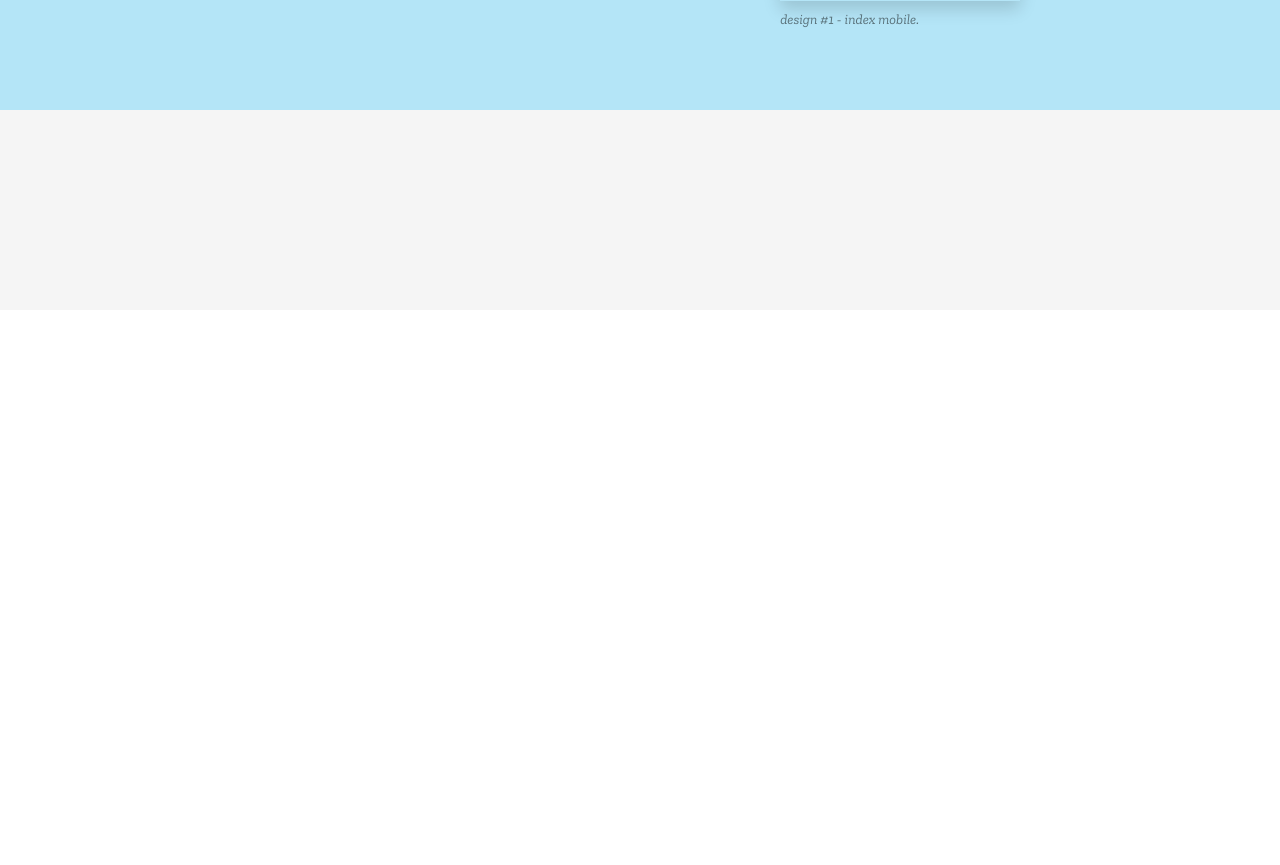
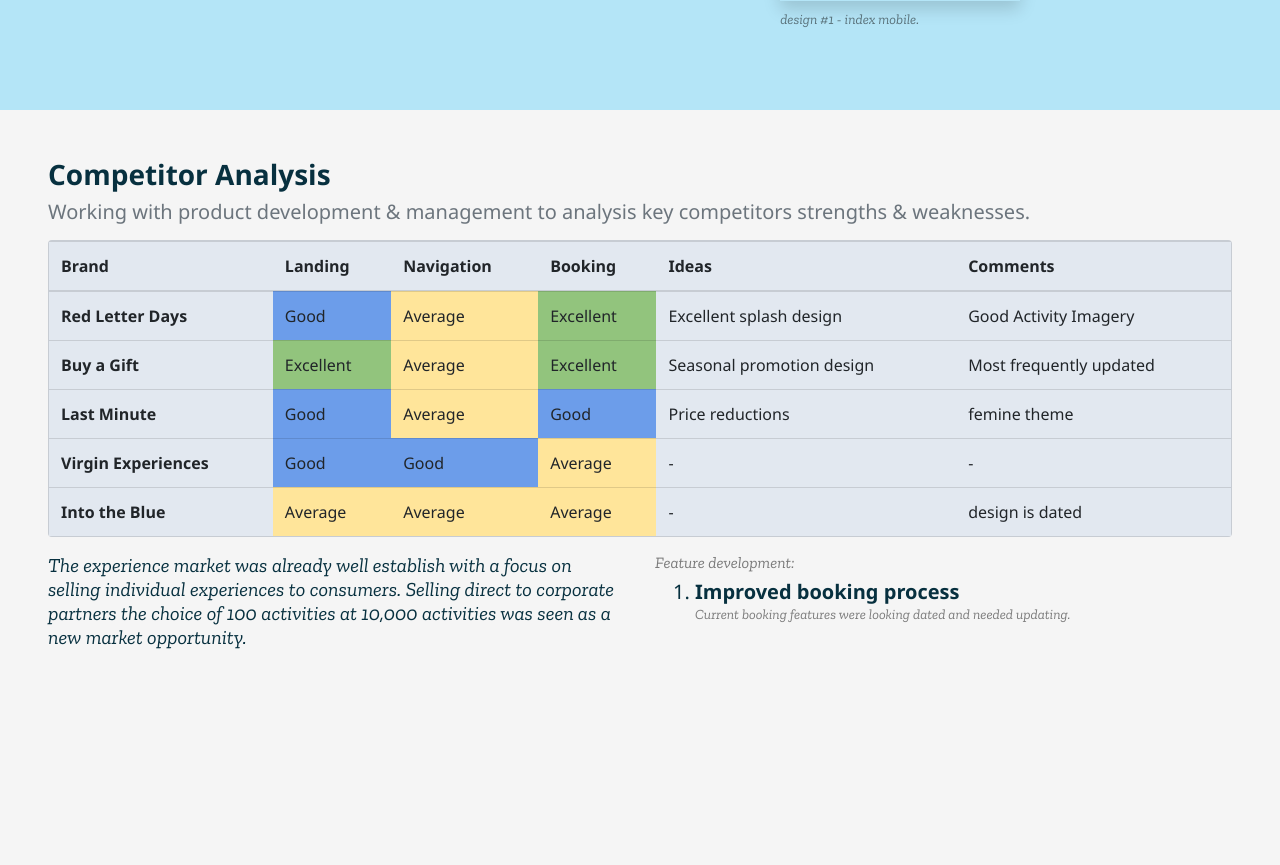
Before and after one commit to hotbertaa/hotbertaa.github.io, a PHP site: page /story-adventure_cards.html in a window 1280 px wide. Shown: the part 1947-2812 px from the top of the page. Before the commit the page ends 2057 px from the top, so only its background shows below. Run offline with PHP 8.4, Linux system fonts and the light colour scheme; some web fonts are replaced.

Commit message:
competitor

```diff
--- a/css/portfolio/2021/theme.css
+++ b/css/portfolio/2021/theme.css
@@ -7,7 +7,6 @@ background-color: #F5F5F5;
 header h1,
 header h1 a{
 color: #07303f!important;
-
 }
 header nav a{
 color: #FFF;
@@ -15,11 +14,15 @@ color: #FFF;
 #skills li{
 color: #07303f!important;
 }
+#competitor .table th,
+#competitor .table td,
+#competitor .table,
 #personas .row,
 #personas .col-md,
 #on-show .col{
 border-color: rgba(0, 0, 0, 0.12)!important;
 }
+#competitor .table,
 #personas .row,
 #personas .row .card,
 #personas .row .card li{
--- a/story-adventure_cards.html
+++ b/story-adventure_cards.html
@@ -142,10 +142,10 @@
         <p class="h6 mb-2 text-black-50"><em>Story skills:</em></p>
         <div class="d-md-flex border rounded px-3 py-0 px-md-1 py-md-3 bg-light">
             <div class="col ">
-              <p class="h5 mb-0">Branding <small class="pt-1 d-block text-black-50"><em>The brand needed to establish itself amongst competitors whilst adding a unique sales point.</em></small></h4>
+              <p class="h5 mb-0">Branding <small class="pt-1 d-block text-black-50"><em>The brand & logo design need to sell the concept without addition marketting support.</em></small></h4>
             </div>
             <div class="col pl-4">
-              <p class="h5 mb-0">Screen flow <small class="pt-1 d-block text-black-50"><em>The user journey is short & a repeating cycle. Each cycle establishes greater reasurance.</em></small></h4>
+              <p class="h5 mb-0">Competitor Analysis <small class="pt-1 d-block text-black-50"><em>The brand needed to establish itself amongst competitors whilst adding a unique sales point.</em></small></h4>
             </div>
             <div class="col pl-4">
               <p class="h5 mb-0">Responsive UI <small class="pt-1 d-block text-black-50"><em>Desktop display is important for marketting support. However user analysis shows that 70% of users access the site on mobile devices.</em></small></h4>
@@ -181,6 +181,80 @@
       </div>
     </div>
     </div>
+  </section>
+
+  <section id="competitor" class="container-fluid pt-3 px-3 px-md-5 pt-md-5">
+    <p class="h3 mb-2"><b>Competitor Analysis</b></p>
+    <p class="lead text-muted">Working with product development & management to analysis key competitors strengths & weaknesses.</p>
+    <div class="table rounded border">
+
+    <table class="table mb-0" cellspacing="1px">
+  <thead class="">
+    <tr>
+      <th scope="col rounded-tl">Brand</th>
+      <th scope="col">Landing</th>
+      <th scope="col">Navigation</th>
+      <th scope="col">Booking</th>
+      <th scope="col">Ideas</th>
+      <th scope="col">Comments</th>
+    </tr>
+  </thead>
+  <tbody>
+    <tr>
+      <th scope="row">Red Letter Days</th>
+      <td style="background-color: #6C9DEA;">Good</td>
+      <td style="background-color: #FFE59A;">Average</td>
+      <td style="background-color: #92C47D;">Excellent</td>
+      <td>Excellent splash design</td>
+      <td>Good Activity Imagery</td>
+    </tr>
+    <tr>
+      <th scope="row">Buy a Gift</th>
+      <td style="background-color: #92C47D;">Excellent</td>
+      <td style="background-color: #FFE59A;">Average</td>
+      <td style="background-color: #92C47D;">Excellent</td>
+      <td>Seasonal promotion design</td>
+      <td>Most frequently updated</td>
+    </tr>
+    <tr>
+      <th scope="row">Last Minute</th>
+      <td style="background-color: #6C9DEA;">Good</td>
+      <td style="background-color: #FFE59A;">Average</td>
+      <td style="background-color: #6C9DEA;">Good</td>
+      <td>Price reductions</td>
+      <td>femine theme</td>
+    </tr>
+    <tr>
+      <th scope="row">Virgin Experiences</th>
+      <td style="background-color: #6C9DEA;">Good</td>
+      <td style="background-color: #6C9DEA;">Good</td>
+      <td style="background-color: #FFE59A;">Average</td>
+      <td>-</td>
+      <td>-</td>
+    </tr>
+    <tr>
+      <th scope="row">Into the Blue</th>
+      <td style="background-color: #FFE59A;">Average</td>
+      <td style="background-color: #FFE59A;">Average</td>
+      <td style="background-color: #FFE59A;">Average</td>
+      <td>-</td>
+      <td>design is dated</td>
+    </tr>
+  </tbody>
+</table>
+</div>
+
+<div class="row">
+  <div class="col-md">
+    <p class="lead"><em>The experience market was already well establish with a focus on selling individual experiences to consumers. Selling direct to corporate partners the choice of 100 activities at 10,000 activities was seen as a new market opportunity.</em></p>
+  </div>
+  <div class="col-md">
+    <p class="h6 mb-2 text-black-50"><em>Feature development:</em></p>
+    <ol>
+      <li class="h5 mb-3"><b>Improved booking process</b> <small class="d-block text-black-50"><em>Current booking features were looking dated and needed updating.</em></small></li>
+    </ol>
+  </div>
+</div>
   </section>
 
   <section id="project" class="d-none d-md-block container-fluid px-4 py-3 position-fixed fixed-bottom shadow">
```
